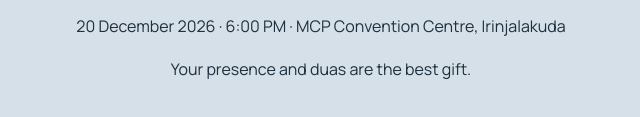
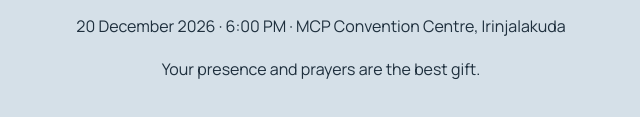
Before and after one commit to Jilmax/fwn, a plain HTML site: page index.html in a window 1280 px wide. Shown: the part 4794-4911 px from the top of the page, 319-959 px from the left. Drawn offline with nearby package versions, Linux system fonts and the light colour scheme; a web font is replaced by a local one.

Commit message:
Update index.html

```diff
--- a/index.html
+++ b/index.html
@@ -409,7 +409,7 @@ footer h2 { font-size: 64px; }
 <footer>
     <h2>Faris &amp; Nida</h2>
     <p>20 December 2026 · 6:00 PM · MCP Convention Centre, Irinjalakuda</p>
-    <p>Your presence and duas are the best gift.</p>
+    <p>Your presence and prayers are the best gift.</p>
 </footer>
 
 <!-- Floating Music Button -->
```
